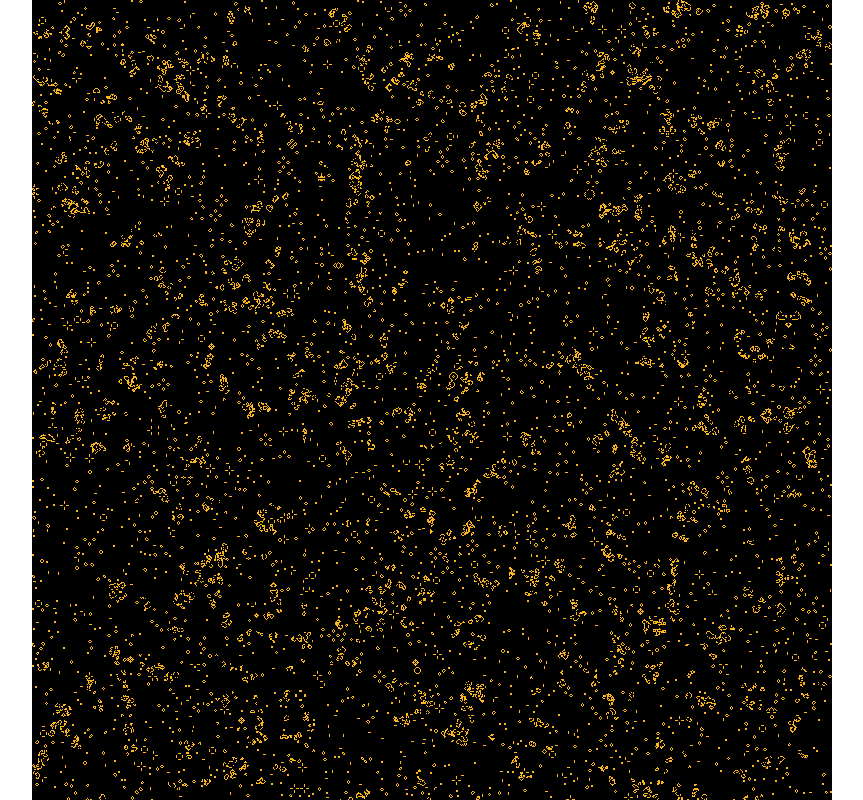
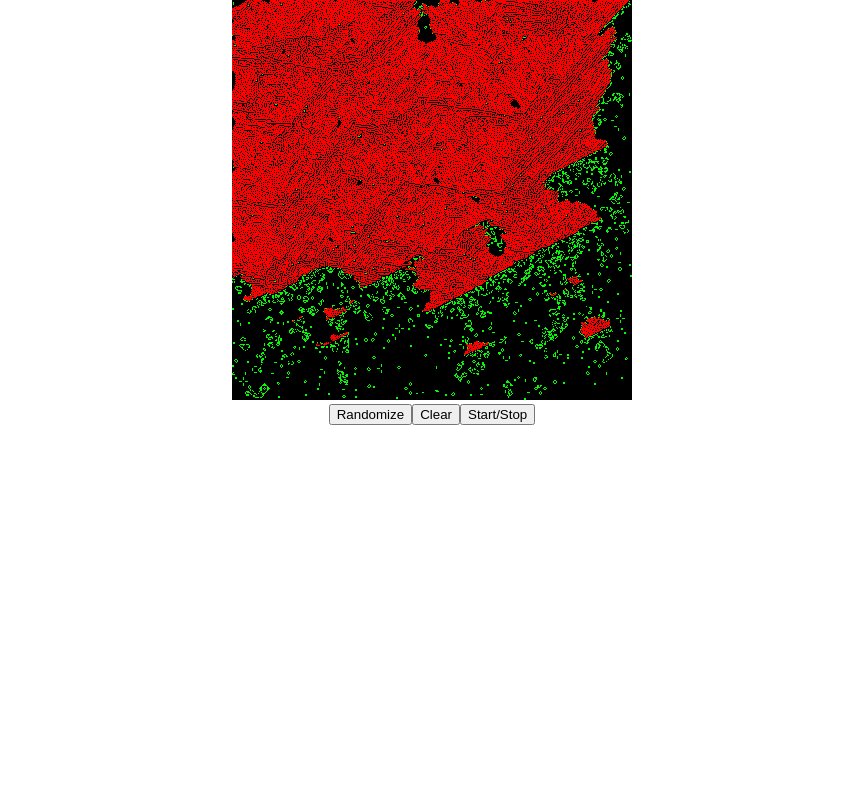
Before and after one commit to bloominstituteoftechnology/CS-Build-Week-1, a React (Create React App) app in the folder projects/life/: page / in a window 1280 px wide. Shown: the top 800 px of the page, without its empty margins (208-1071 px from the left). Built offline with nearby package versions, Linux system fonts and the light colour scheme.

Commit message:
Added buttons and made a varition where living cells have a 1/100 chance of mutating

```diff
--- a/projects/life/src/App.js
+++ b/projects/life/src/App.js
@@ -4,10 +4,12 @@ import './App.css';
 
 const COLORS = [
   [0, 0, 0],
-  [0xff, 0xB8, 0x1C]
+  [0, 0xff, 0],
+  [0xff, 0, 0]
 ]
-const canvasWidth = 800;
-const canvasHeight = 1000;
+const canvasWidth = 400 ;
+const canvasHeight = 400;
+let running = true;
 /**
  * Life canvas
  */
@@ -44,6 +46,8 @@ class LifeCanvas extends Component {
     // Convert the cell values into white or black for the canvas
     // Put the new image data back on the canvas
     // Next generation of life
+
+    if (running){
       let canvas = this.refs.canvas;
 
       let ctx = canvas.getContext('2d');
@@ -73,7 +77,7 @@ class LifeCanvas extends Component {
       }
       ctx.putImageData(imageData, 0, 0);
       this.life.step();
-
+  }
     requestAnimationFrame(() => {
       this.animFrame()
     });
@@ -84,7 +88,17 @@ class LifeCanvas extends Component {
    * Render
    */
   render() {
-    return <canvas ref="canvas" width={this.props.width} height={this.props.height} />
+
+    return(
+      <div>
+        <canvas ref="canvas" width={this.props.width} height={this.props.height} />
+        <div>
+          <button onClick={() => this.life.randomize()}>Randomize</button>
+          <button onClick={() => this.life.clear()}>Clear</button>
+          <button onClick={() => {running = running ? false : true }}>Start/Stop</button>
+        </div>
+      </div>
+    )
   }
 }
 
--- a/projects/life/src/life.js
+++ b/projects/life/src/life.js
@@ -46,7 +46,11 @@ class Life {
    * Clear the life grid
    */
   clear() {
-    // !!!! IMPLEMENT ME !!!!
+    for(let height = 0; height < this.height; height++){
+      for(let width = 0; width < this.width; width++){
+        this.cells[this.currentBufferIndex][height][width] = 0;
+      }
+    }
   }
 
   /**
@@ -66,32 +70,6 @@ class Life {
   step() {
     let currentBuffer = this.cells[this.currentBufferIndex];
     let backBuffer = this.cells[this.currentBufferIndex === 0 ? 1 : 0];
-
-    function hasInfectiousNeighbor(height, width) {
-      //North
-      // if (height > 0) {
-      //   if (currentBuffer[height - 1][width] === nextValue)
-      //   return true;
-      // }
-
-      // // East
-      // if (width < this.width - 1) {
-      //   if (currentBuffer[height][width + 1] === nextValue)
-      //   return true;
-      // }
-
-      // // South
-      // if (height < this.height - 1) {
-      //   if (currentBuffer[height + 1][width] === nextValue)
-      //   return true;
-      // }
-      // //west
-      // if (width > 0) {
-      //   if (currentBuffer[height][width - 1] === nextValue) {
-      //     return true;
-      //   }
-      // }
-    }
 
     function isAlive(height, width) {
       let count = 0;
@@ -128,26 +106,70 @@ class Life {
           count++;
       }
 
-      if (currentBuffer[height][width]) {
+      if (currentBuffer[height][width] === 1) {
         if (count === 2 || count === 3)
-          return true;
+          return 1;
       }
 
-      if (!currentBuffer[height][width]){
+      if (currentBuffer[height][width] === 0){
         if (count === 3)
-          return true
+          return 1
       }
-      return false;
+
+      if (currentBuffer[height][width] === 1){
+        if (count === 0) {
+          return Math.random() <= .01 ? 2 : 0;
+        }
+
+      }
+
+      if (currentBuffer[height][width] === 2){ // mutate all living neighbors
+        if (height < this.height - 1){
+          if (currentBuffer[height + 1][width])
+            backBuffer[height + 1][width] = 2;
+        }
+
+        if (height < this.height - 1 && width < this.width -1) {
+          if (currentBuffer[height + 1][width + 1])
+            backBuffer[height + 1][width + 1] = 2;
+        }
+        if (height < this.height - 1 && width > 0) {
+          if (currentBuffer[height + 1][width - 1])
+          backBuffer[height + 1][width - 1] = 2
+        }
+        if (height > 0) {
+          if (currentBuffer[height - 1][width])
+            backBuffer[height - 1][width] = 2;
+        }
+        if (height > 0 && width < this.width - 1) {
+          if (currentBuffer[height - 1][width + 1])
+            backBuffer[height - 1][width + 1] = 2;
+        }
+        if (height > 0 && width > 0) {
+          if (currentBuffer[height - 1][width - 1])
+              backBuffer[height - 1][width - 1] = 2;
+        }
+        if (width < this.width - 1) {
+          if (currentBuffer[height][width + 1])
+            backBuffer[height][width + 1] = 2
+        }
+        if (width > 0) {
+          if (currentBuffer[height][width - 1])
+            backBuffer[height][width - 1] = 2;
+        }
+      }
+      return 0;
 
     }
 
     for (let height = 0; height < this.height; height++) {
       for (let width = 0; width < this.width; width++) {
-        if (isAlive.call(this, height, width)) {
-          backBuffer[height][width] = 1;
-        } else {
-          backBuffer[height][width] = 0;
-        }
+        // if (isAlive.call(this, height, width)) {
+        //   backBuffer[height][width] = 1;
+        // } else {
+        //   backBuffer[height][width] = 0;
+        // }
+        backBuffer[height][width] = isAlive.call(this, height, width);
       }
     }
     this.currentBufferIndex = this.currentBufferIndex === 0 ? 1 : 0;
```
Lines whose indentation alone changed are shown as unchanged.
